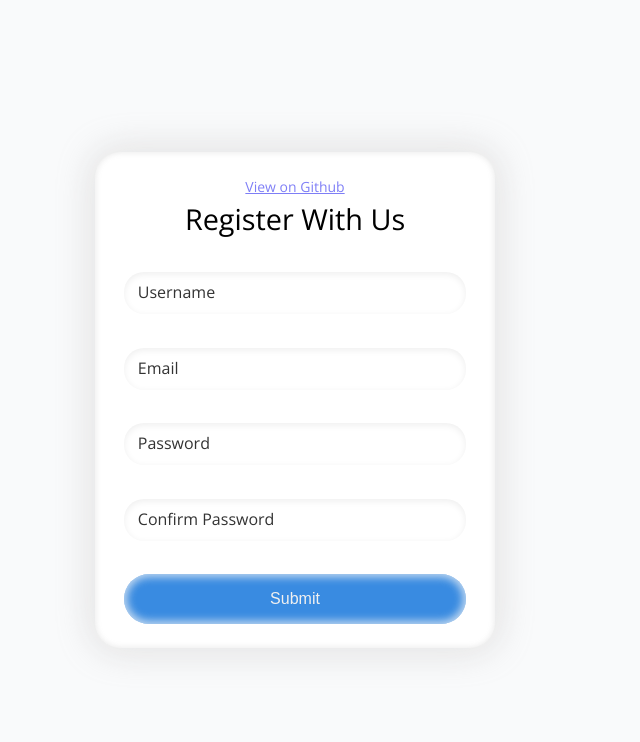
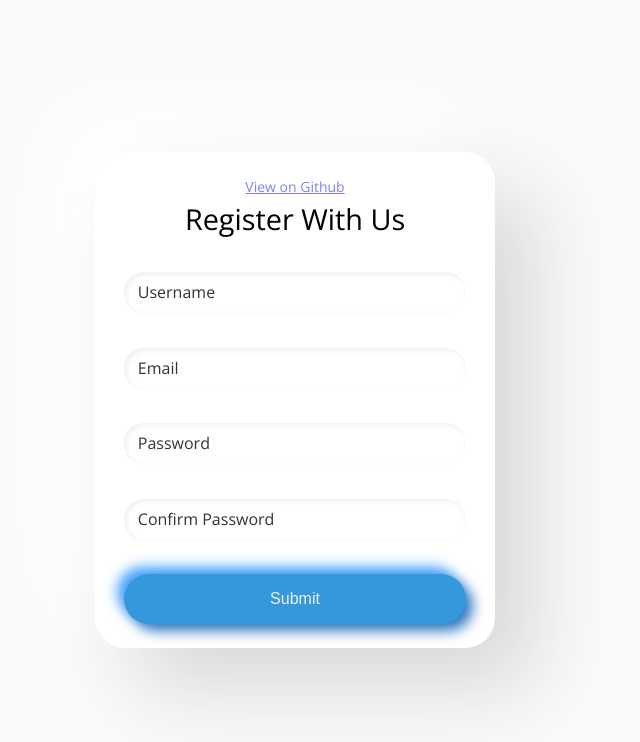
Before and after one commit to laurenclark/form-validation, a website: page index.html in a window 1280 px wide. Shown: the whole page, without its empty margins (345-985 px from the left). Drawn offline with nearby package versions, Linux system fonts and the light colour scheme.

Commit message:
Neumorphism update

```diff
--- a/style.css
+++ b/style.css
@@ -169,6 +169,9 @@ h2 {
         0 0px 6px rgba(129, 129, 129, 0.2) inset;
     width: 100%;
     max-width: 400px;
+    border-radius: 30px;
+    background: #ffffff;
+    box-shadow: 41px 41px 82px #d9d9d9, -41px -41px 82px #ffffff;
 }
 
 .form {
@@ -203,7 +206,8 @@ h2 {
     padding: 12px;
     margin: 1rem 0;
     border: none;
-    box-shadow: 0 2px 7px rgba(0, 0, 0, 0.07) inset;
+    box-shadow: 2px 2px 6px 0px rgba(0, 0, 0, 0.07) inset,
+        4px 8px 14px 0px rgb(255, 255, 255) inset;
     font-size: 1rem;
 }
 
@@ -251,9 +255,9 @@ h2 {
 }
 
 .form button {
-    cursor: pointer;
-    background: #398be1;
-    box-shadow: 0 0 8px 3px #f5f5f5bd inset;
+    border-radius: 25px;
+    background: var(--primary-color);
+    box-shadow: 7px 7px 13px #3177bf, -7px -7px 13px #43a1ff;
     color: #f0f0f0;
     display: block;
     font-size: 16px;
```
